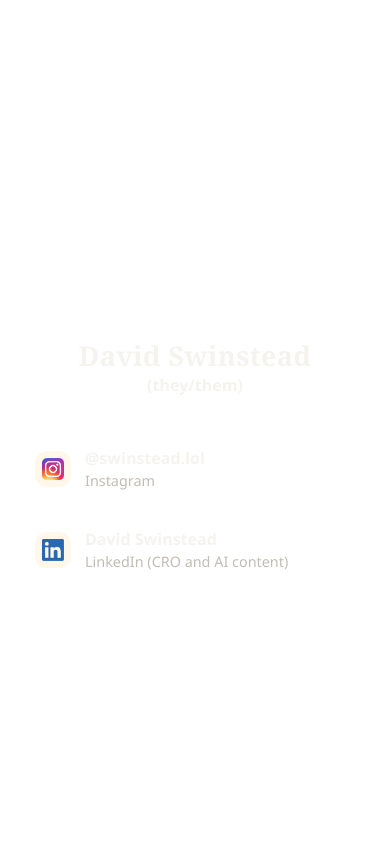
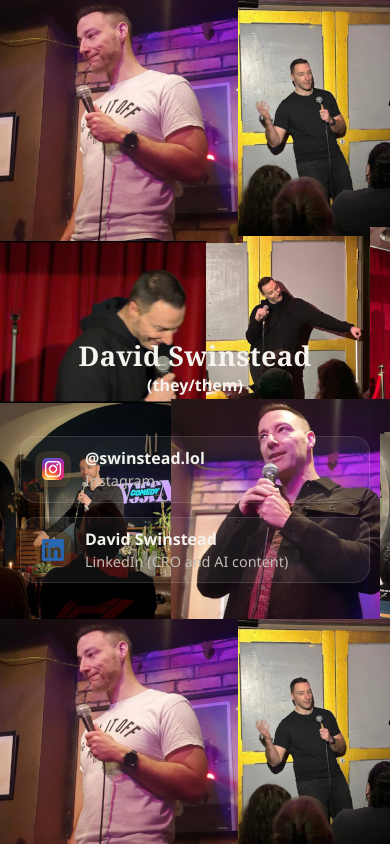
Before and after one commit to davidswinstead/web, a PHP site: page / in a window 390 px wide. Run offline with PHP 8.4, Linux system fonts and the light colour scheme; data comes from the database, SQL or seed files in the repository.

Commit message:
bg fix again

```diff
--- a/styles.css
+++ b/styles.css
@@ -17,8 +17,7 @@ body {
   font-family: "Segoe UI", "Helvetica Neue", Arial, sans-serif;
   min-height: 100vh;
   color: var(--text-main);
-  background: linear-gradient(135deg, rgba(8, 9, 10, 0.7), rgba(14, 18, 20, 0.75)),
-    url("background_tile.png") / 360px auto repeat fixed;
+  background: url("background_tile.png") repeat fixed;
 }
 
 .page {
@@ -146,12 +145,6 @@ body {
 }
 
 @media (max-width: 540px) {
-  body {
-    background: linear-gradient(135deg, rgba(8, 9, 10, 0.7), rgba(14, 18, 20, 0.75)),
-      url("background_tile.png") / 280px auto repeat;
-    background-attachment: scroll;
-  }
-
   .page {
     padding-top: 140px;
   }
```
